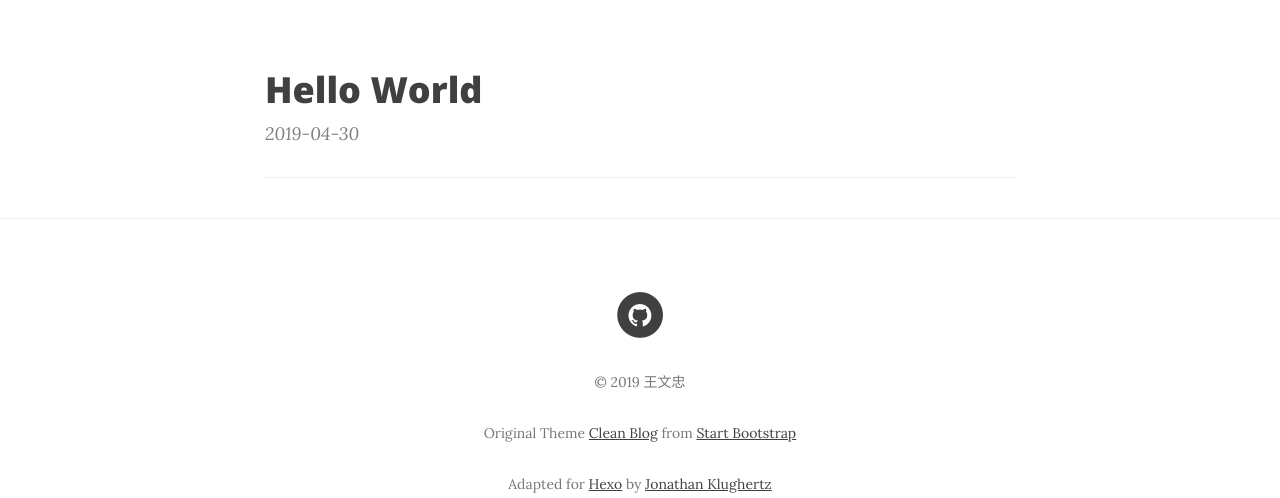
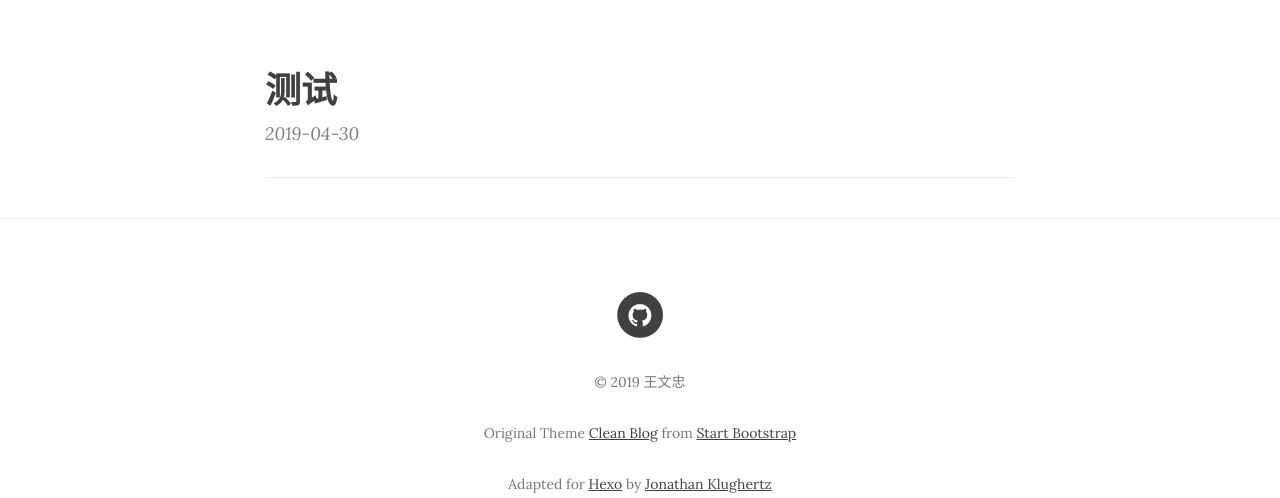
Before and after one commit to w-wenzhong/w-wenzhong.github.io, a plain HTML site: page index.html in a window 1280 px wide. Shown: the part 432-930 px from the top of the page. Drawn offline with nearby package versions, Linux system fonts and the light colour scheme.

Commit message:
Site updated: 2019-04-30 16:01:06

```diff
--- a/index.html
+++ b/index.html
@@ -177,7 +177,7 @@
                 <div class="post-preview">
     <a href="/2019/04/30/hello-world/">
         <h2 class="post-title">
-            Hello World
+            测试
         </h2>
 
     </a>
```
Also changed, not shown: 2019/04/30/hello-world/index.html (+3 -3 lines), archives/2019/04/index.html (+1 -1 lines), archives/2019/index.html (+1 -1 lines), archives/index.html (+1 -1 lines).
